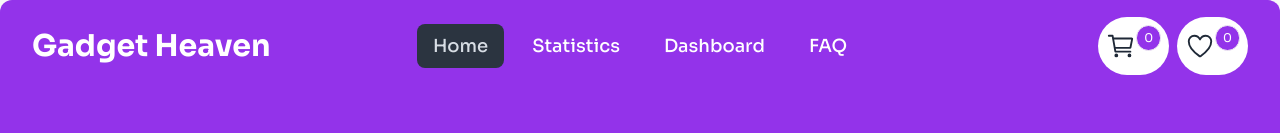
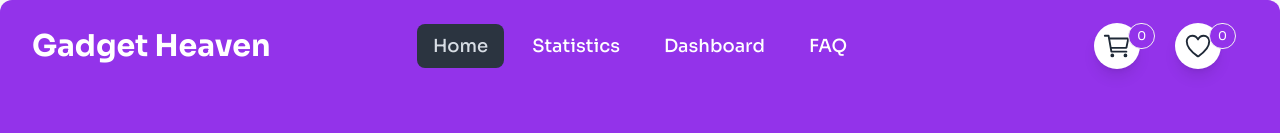
Before and after one commit to AnsarulIslam10/Gadget-Heaven, a React (Vite) app: page / in a window 1280 px wide. Shown: the top 133 px of the page. Built offline with nearby package versions, Linux system fonts and the light colour scheme.

Commit message:
navbar cart and wishlist icon design update

```diff
--- a/src/components/Navbar/Navbar.jsx
+++ b/src/components/Navbar/Navbar.jsx
@@ -1,5 +1,5 @@
 import React from "react";
-import { NavLink, useLocation } from "react-router-dom";
+import { Link, NavLink, useLocation } from "react-router-dom";
 import { IoCartOutline, IoHeartOutline } from "react-icons/io5";
 
 const Navbar = ({ cartLength, wishlistLength }) => {
@@ -91,14 +91,18 @@ const Navbar = ({ cartLength, wishlistLength }) => {
         </ul>
       </div>
       <div className="navbar-end gap-2">
-        <div className="p-2 text-xl sm:text-2xl md:text-3xl bg-white rounded-full flex items-center">
+       <Link to={'/dashboard/cart'} className="flex">
+       <div className="p-2 text-xl sm:text-2xl md:text-3xl shadow-lg bg-white rounded-full flex items-center">
           <IoCartOutline />
-          <div className="badge mb-4 bg-purple-600 text-white py-3 badge-sm">{cartLength}</div>
         </div>
-        <div className="p-2 text-xl sm:text-2xl md:text-3xl bg-white rounded-full flex items-center">
+          <div className="badge mb-4 relative -left-3 bg-purple-600 text-white py-3 badge-sm px-2">{cartLength}</div>
+       </Link>
+        <Link to={'/dashboard/wishlist'} className="flex">
+        <div className="p-2 text-xl sm:text-2xl md:text-3xl shadow-lg bg-white rounded-full flex items-center">
           <IoHeartOutline />
-          <div className="badge mb-4 bg-purple-600 text-white py-3 badge-sm">{wishlistLength}</div>
         </div>
+          <div className="badge mb-4 relative -left-3 bg-purple-600 text-white py-3 badge-sm px-2">{wishlistLength}</div>
+        </Link>
       </div>
     </div>
   );
```
